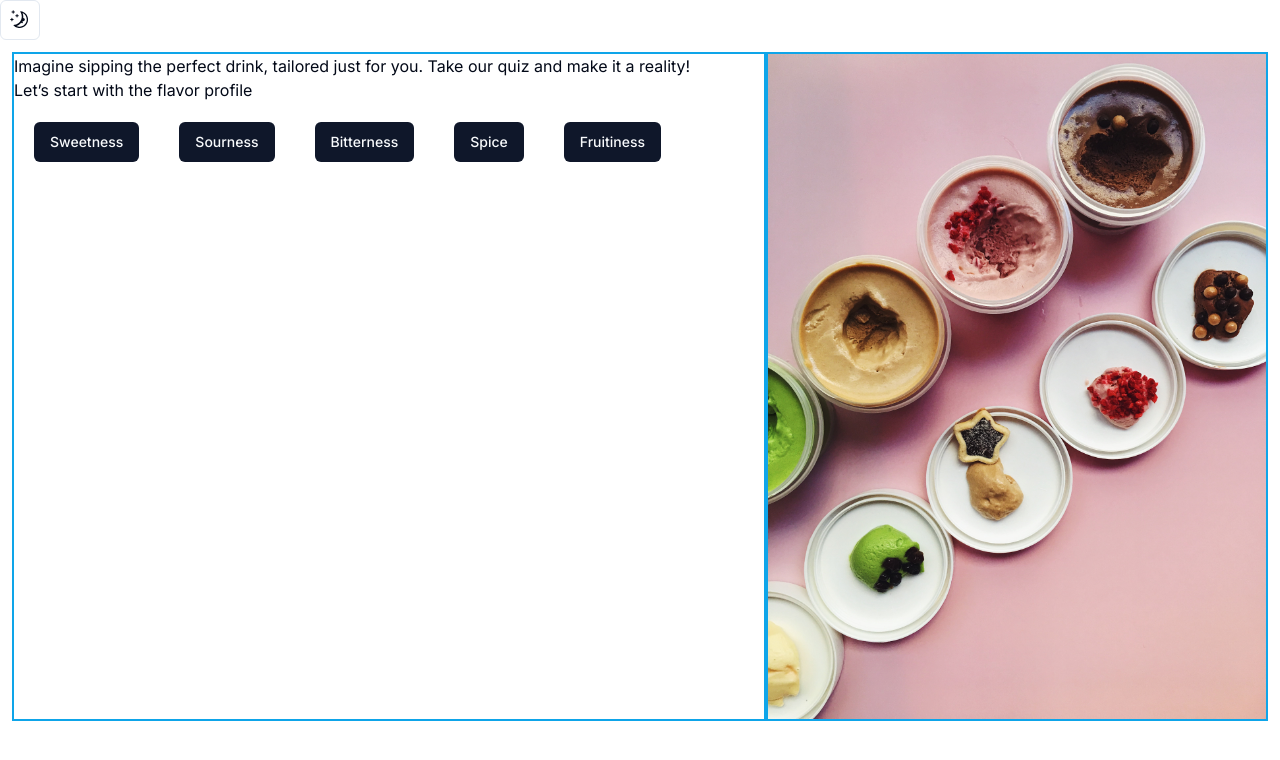
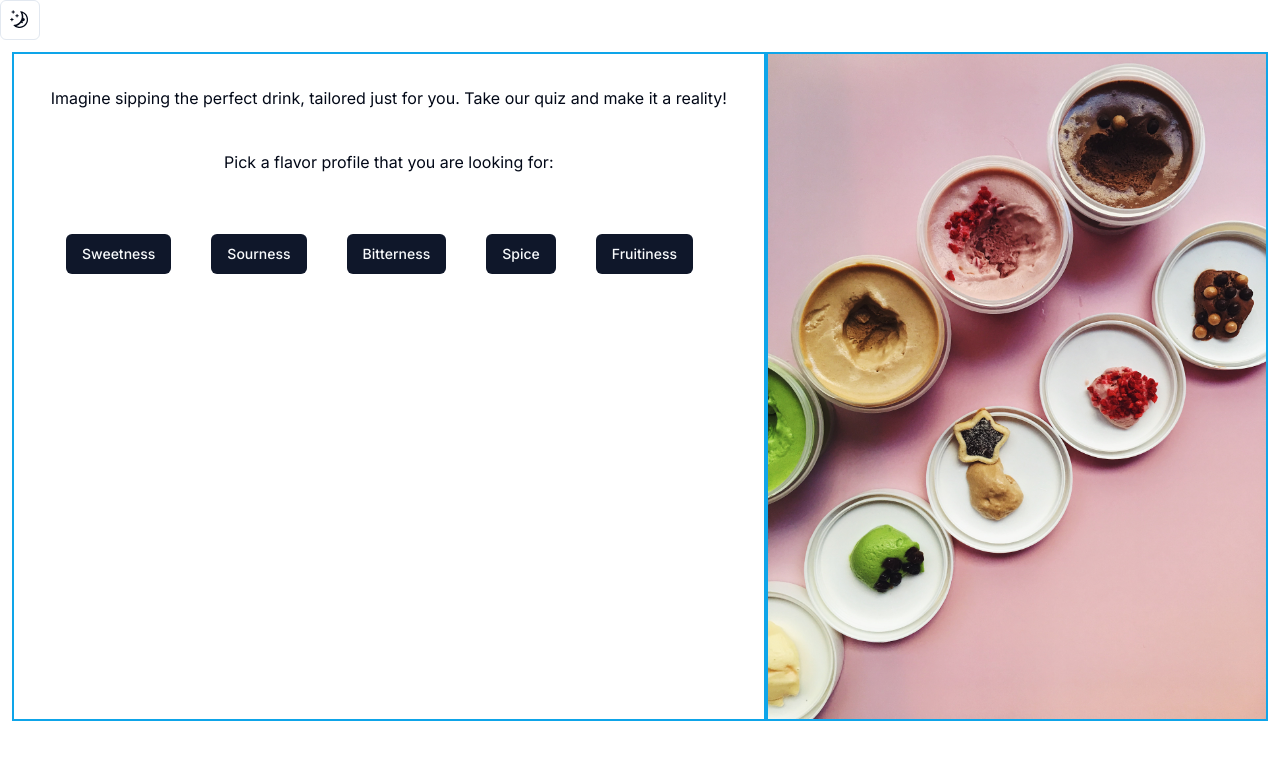
Before and after one commit to kingkwongsta/mixology, a Next.js app: page / in a window 1280 px wide. Shown: the top 760 px of the page. Built offline with nearby package versions, Linux system fonts and the light colour scheme.

Commit message:
create div sections for button and dropdown data

```diff
--- a/src/app/components/ButtonListDropdown.jsx
+++ b/src/app/components/ButtonListDropdown.jsx
@@ -13,11 +13,14 @@ export default function ButtonListDropdown({
 
   return (
     <>
-      <div className="button-container min-h-[200px]">
+      <div className="flex flex-row">
+        <div>
           {buttonContent.map((content, index) => (
             <Button
               key={index}
-            className={`m-5 ${index === selectedButton && "bg-sky-500"}`}
+              className={`m-5 max-w-[150px] ${
+                index === selectedButton && "bg-sky-500"
+              }`}
               onMouseEnter={() => setIsHovered(content.description)}
               onMouseLeave={() => setIsHovered(false)}
               onClick={(e) => {
@@ -29,12 +32,15 @@ export default function ButtonListDropdown({
               {content.profile}
             </Button>
           ))}
+        </div>
+        <div>
           {isHovered && (
             <div className="hover-description mx-5 my-2 max-w-[400px]">
               {isHovered}
             </div>
           )}
         </div>
+      </div>
     </>
   );
 }
--- a/src/app/components/FlavorChoice.jsx
+++ b/src/app/components/FlavorChoice.jsx
@@ -83,9 +83,9 @@ export default function FlavorChoice() {
   }
 
   return (
-    <div>
+    <div className="m-8 text-center">
       <h1>{introMessages[randomNum]}</h1>
-      <h1>Let&rsquo;s start with the flavor profile</h1>{" "}
+      <h1 className="my-10">Pick a flavor profile that you are looking for:</h1>
       <ButtonListDropdown
         buttonContent={flavorProfiles}
         selectedButton={selectedButton}
```
Lines whose indentation alone changed are shown as unchanged.
